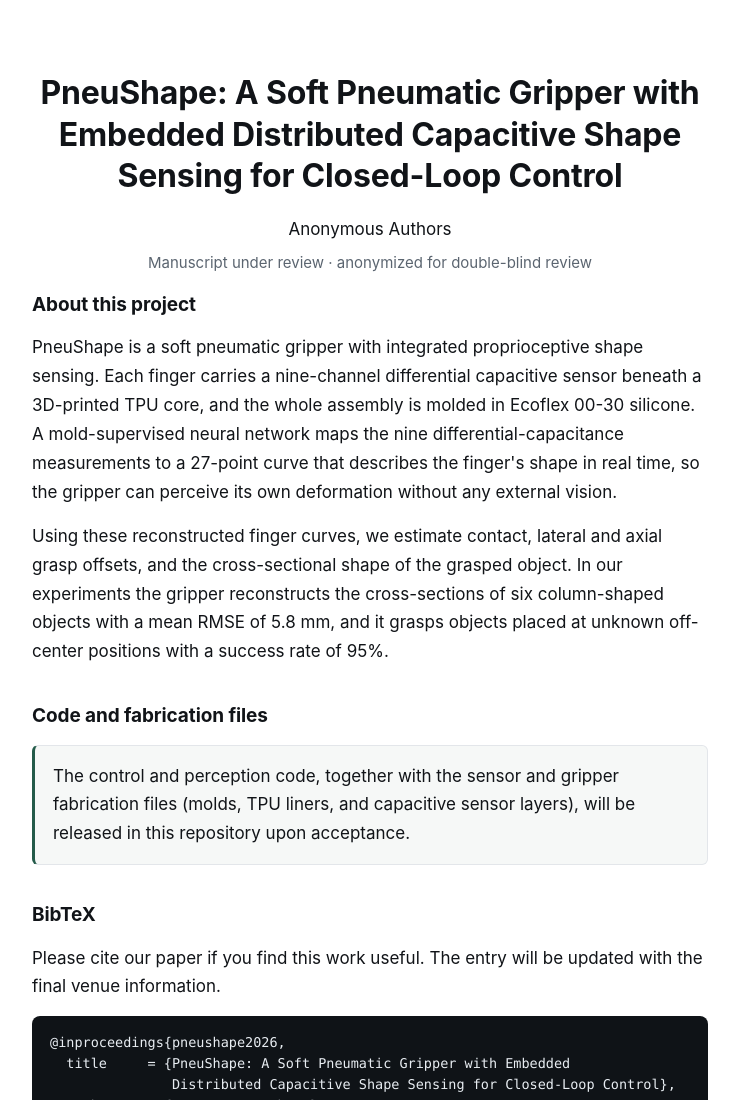
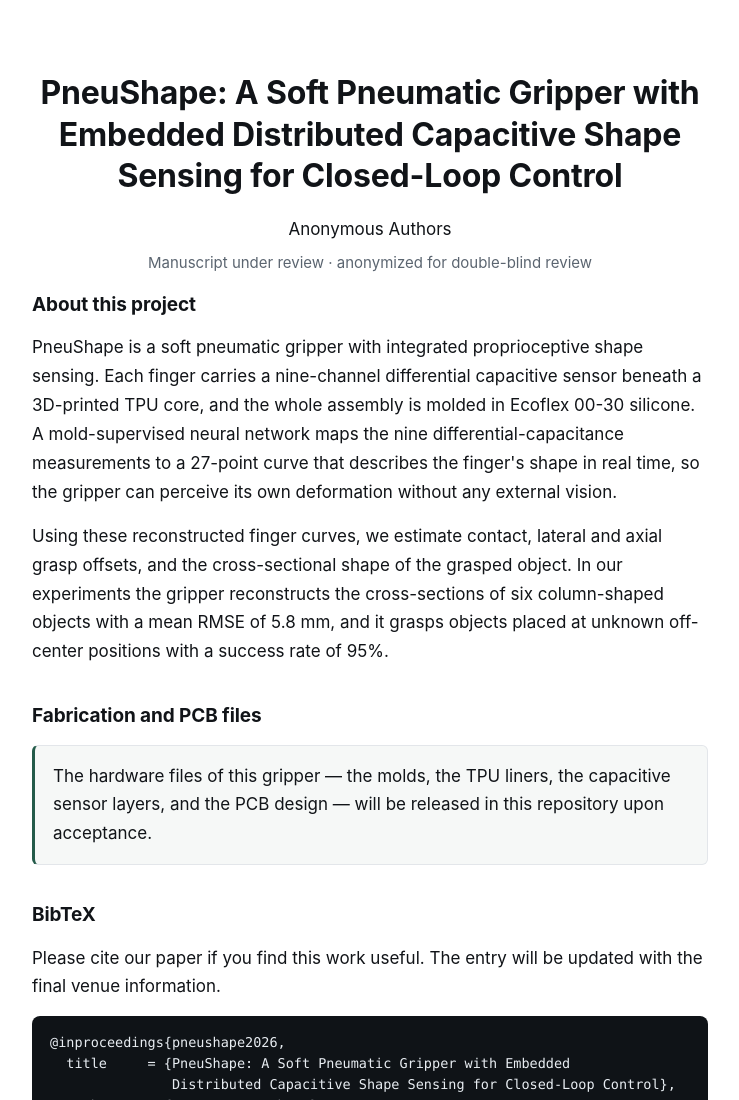
Before and after one commit to Anonymous0001375/PneuShape, a plain HTML site: page index.html in a window 1280 px wide. Shown: the top 1100 px of the page, without its empty margins (270-1009 px from the left). Drawn offline with Linux system fonts and the light colour scheme.

Commit message:
Do not promise source-code release; hardware files only

```diff
--- a/index.html
+++ b/index.html
@@ -4,7 +4,7 @@
 <meta charset="utf-8">
 <meta name="viewport" content="width=device-width, initial-scale=1">
 <title>PneuShape — A Soft Pneumatic Gripper with Embedded Distributed Capacitive Shape Sensing</title>
-<meta name="description" content="PneuShape is a soft pneumatic gripper with an embedded nine-channel differential capacitive sensor that reconstructs finger shape in real time for vision-free object shape estimation and closed-loop grasping. Code and fabrication files will be released upon acceptance.">
+<meta name="description" content="PneuShape is a soft pneumatic gripper with an embedded nine-channel differential capacitive sensor that reconstructs finger shape in real time for vision-free object shape estimation and closed-loop grasping. Fabrication and PCB design files will be released upon acceptance.">
 <style>
   :root{
     --ink:#111418;
@@ -92,11 +92,11 @@
     placed at unknown off-center positions with a success rate of 95%.
   </p>
 
-  <h2>Code and fabrication files</h2>
+  <h2>Fabrication and PCB files</h2>
   <div class="note">
     <p>
-      The control and perception code, together with the sensor and gripper fabrication files (molds, TPU
-      liners, and capacitive sensor layers), will be released in this repository upon acceptance.
+      The hardware files of this gripper &mdash; the molds, the TPU liners, the capacitive sensor layers,
+      and the PCB design &mdash; will be released in this repository upon acceptance.
     </p>
   </div>
 
```
Also changed, not shown: 1 other file.
